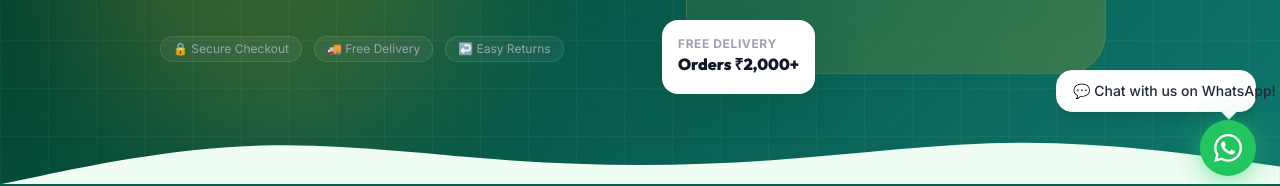
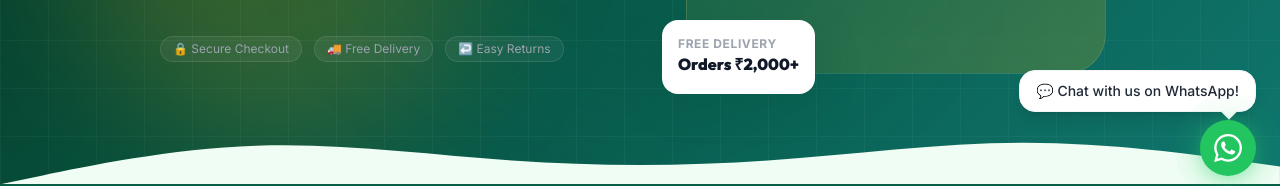
Before and after one commit to MunnaKumar32990/Rk-Saree-Center-and-Fashion-Hub, a React (Vite) app in the folder frontend/: page / in a window 1280 px wide. Shown: the part 600-786 px from the top of the page. Built offline with nearby package versions, Linux system fonts and the light colour scheme; no server answers.

Commit message:
fix(ui): prevent whatsapp tooltip text overflow

```diff
--- a/frontend/src/components/WhatsAppButton.jsx
+++ b/frontend/src/components/WhatsAppButton.jsx
@@ -42,7 +42,7 @@ const WhatsAppButton = () => {
           showTooltip ? "opacity-100 scale-100" : "opacity-0 scale-95 pointer-events-none"
         }`}
       >
-        <div className="bg-white text-gray-800 text-sm font-medium px-4 py-2.5 rounded-2xl shadow-lg border border-gray-100 whitespace-nowrap max-w-[200px] text-right relative">
+        <div className="bg-white text-gray-800 text-sm font-medium px-4 py-2.5 rounded-2xl shadow-lg border border-gray-100 whitespace-nowrap w-max relative">
           💬 Chat with us on WhatsApp!
           <div className="absolute bottom-[-6px] right-5 w-3 h-3 bg-white border-r border-b border-gray-100 rotate-45" />
         </div>
```
